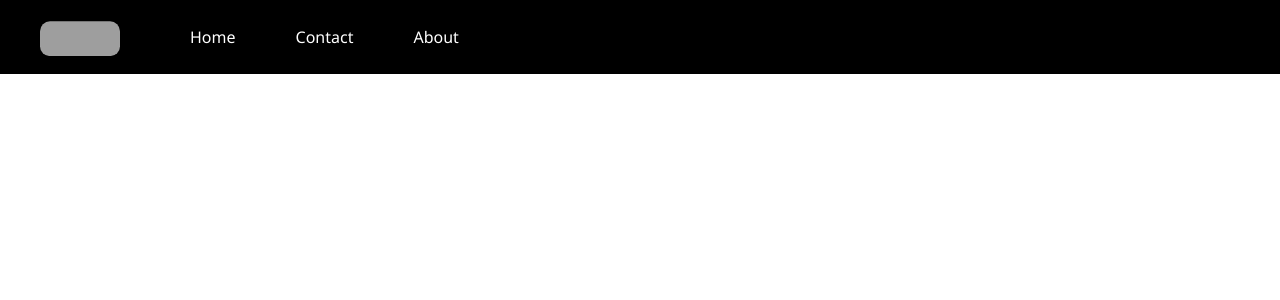
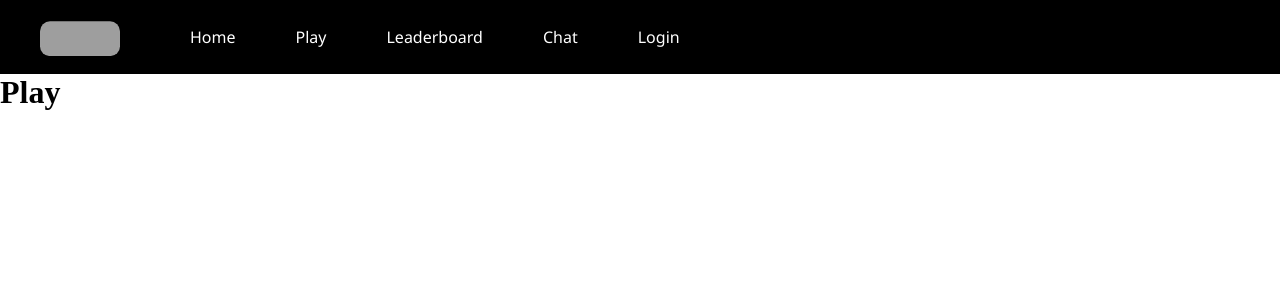
Before and after one commit to mcombeau/ft_transcendance, a React (Create React App) app in the folder requirements/frontend/: page /#/play in a window 1280 px wide. Before the commit this address had no page. Shown: the top 300 px of the page. Built offline with nearby package versions, Linux system fonts and the light colour scheme; grey boxes are pictures that could not be loaded.

Commit message:
Correct tabs for navbar

```diff
--- a/requirements/frontend/src/components/about/About.js
+++ /dev/null
@@ -1,7 +0,0 @@
-function About() {
-    return (
-        <h1>About things</h1>
-    )
-}
-
-export default About;
--- /dev/null
+++ b/requirements/frontend/src/components/chat/chat.js
@@ -0,0 +1,7 @@
+function Chat() {
+    return (
+        <h1>Chat</h1>
+    )
+}
+
+export default Chat;
--- a/requirements/frontend/src/components/contact/Contact.js
+++ /dev/null
@@ -1,7 +0,0 @@
-function Contact() {
-    return (
-        <h1>Contact</h1>
-    )
-}
-
-export default Contact;
--- /dev/null
+++ b/requirements/frontend/src/components/leaderboard/leaderboard.js
@@ -0,0 +1,7 @@
+function Leaderboard() {
+    return (
+        <h1>Leaderboard</h1>
+    )
+}
+
+export default Leaderboard;
--- /dev/null
+++ b/requirements/frontend/src/components/login/login.js
@@ -0,0 +1,7 @@
+function Login() {
+    return (
+        <h1>Login</h1>
+    )
+}
+
+export default Login;
--- a/requirements/frontend/src/components/navbar/navbar.js
+++ b/requirements/frontend/src/components/navbar/navbar.js
@@ -9,8 +9,10 @@ function Navbar() {
 "https://forums.gamesalad.com/uploads/259/6I2MYLUX1J2S.jpg" alt="logo" />
 		</div>
                 <li><NavLink exact to="/">Home</NavLink></li>
-                <li><NavLink to="/contact">Contact</NavLink></li>
-                <li><NavLink to="/about">About</NavLink></li>
+                <li><NavLink to="/play">Play</NavLink></li>
+                <li><NavLink to="/leaderboard">Leaderboard</NavLink></li>
+                <li><NavLink to="/chat">Chat</NavLink></li>
+                <li><NavLink to="/login">Login</NavLink></li>
             </ul>
 		</nav>
     )
--- /dev/null
+++ b/requirements/frontend/src/components/play/play.js
@@ -0,0 +1,7 @@
+function Play() {
+    return (
+        <h1>Play</h1>
+    )
+}
+
+export default Play;
--- a/requirements/frontend/src/index.html
+++ b/requirements/frontend/src/index.html
@@ -4,7 +4,7 @@
     <meta charset="utf-8">
     <meta name="viewport"
           content="width=device-width, initial-scale=1, shrink-to-fit=no">
-    <title>React Router Example</title>
+    <title>Pong</title>
   </head>
   <body>
     <div id="root"></div>
--- a/requirements/frontend/src/layouts/main.js
+++ b/requirements/frontend/src/layouts/main.js
@@ -1,8 +1,10 @@
 import Navbar from '../components/navbar/navbar'
 import  { HashRouter, Routes, Route } from "react-router-dom";
 import Home from '../components/home/home'
-import Contact from '../components/contact/contact'
-import About from '../components/about/about'
+import Login from '../components/login/login'
+import Chat from '../components/chat/chat'
+import Play from '../components/play/play'
+import Leaderboard from '../components/leaderboard/leaderboard'
 
 function Main() {
     return (
@@ -13,8 +15,10 @@ function Main() {
 
                     <Routes>
                         <Route exact path="/" element={<Home />}/>
-                        <Route exact path="/contact" element={<Contact />}/>
-                        <Route exact path="/about" element={<About />}/>
+                        <Route exact path="/login" element={<Login />}/>
+                        <Route exact path="/chat" element={<Chat />}/>
+                        <Route exact path="/play" element={<Play />}/>
+                        <Route exact path="/leaderboard" element={<Leaderboard />}/>
                     </Routes>
                 </div>
             </HashRouter>
```
Also changed, not shown: requirements/frontend/src/pages/HomePage.js (deleted, +0 -9 lines), requirements/frontend/src/pages/UserPage.js (deleted, +0 -11 lines).
